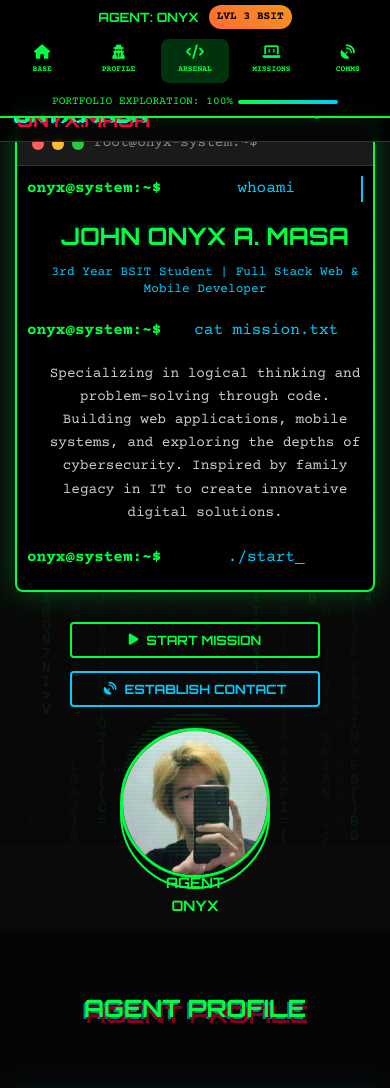
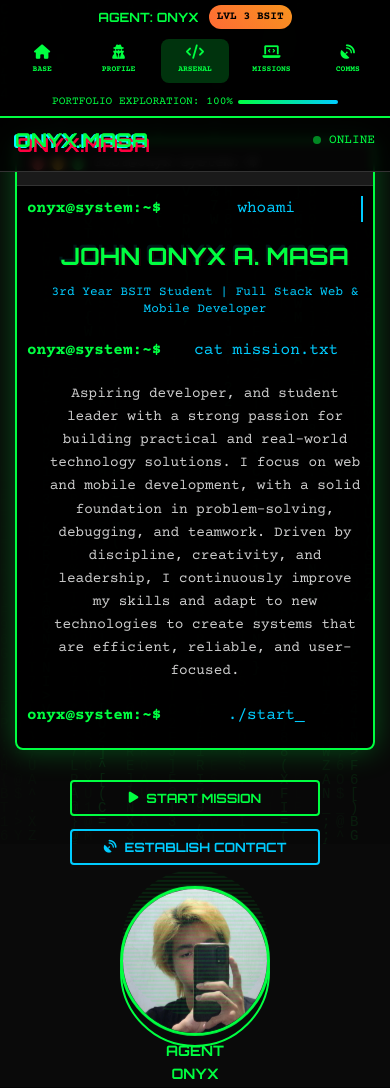
Before and after one commit to Onyx-Masa/onyx-masa.github.io, a plain HTML site: page index.html in a window 390 px wide. Shown: the top 1088 px of the page. Drawn offline with nearby package versions, Linux system fonts and the light colour scheme.

Commit message:
Add files via upload

```diff
--- a/index.html
+++ b/index.html
@@ -111,9 +111,9 @@
                         </div>
                         <div class="terminal-output">
                             <p class="hero-description">
-                                Specializing in logical thinking and problem-solving through code.
-                                Building web applications, mobile systems, and exploring the depths of cybersecurity.
-                                Inspired by family legacy in IT to create innovative digital solutions.
+                                Aspiring developer, and student leader with a strong passion for building practical and real-world technology solutions.
+                                I focus on web and mobile development, with a solid foundation in problem-solving, debugging, and teamwork.
+                                Driven by discipline, creativity, and leadership, I continuously improve my skills and adapt to new technologies to create systems that are efficient, reliable, and user-focused.
                             </p>
                         </div>
                         <div class="terminal-line">
--- a/style.css
+++ b/style.css
@@ -1146,8 +1146,8 @@ body {
     }
 
     .navbar {
-        top: 90px;
-        padding: 10px 0;
+        top: 110px;
+        padding: 15px 0;
     }
 
     .nav-container {
@@ -1165,7 +1165,7 @@ body {
     }
 
     .hero {
-        padding: 140px 0 60px;
+        padding: 160px 0 60px;
         min-height: auto;
     }
 
@@ -1237,6 +1237,7 @@ body {
 
     .hologram-text {
         font-size: 0.9rem;
+        bottom: -40px;
     }
 
     .stats-grid {
@@ -1411,7 +1412,7 @@ body {
     }
 
     .hero {
-        padding: 120px 0 40px;
+        padding: 140px 0 40px;
     }
 
     .about, .skills, .projects, .contact {
```
